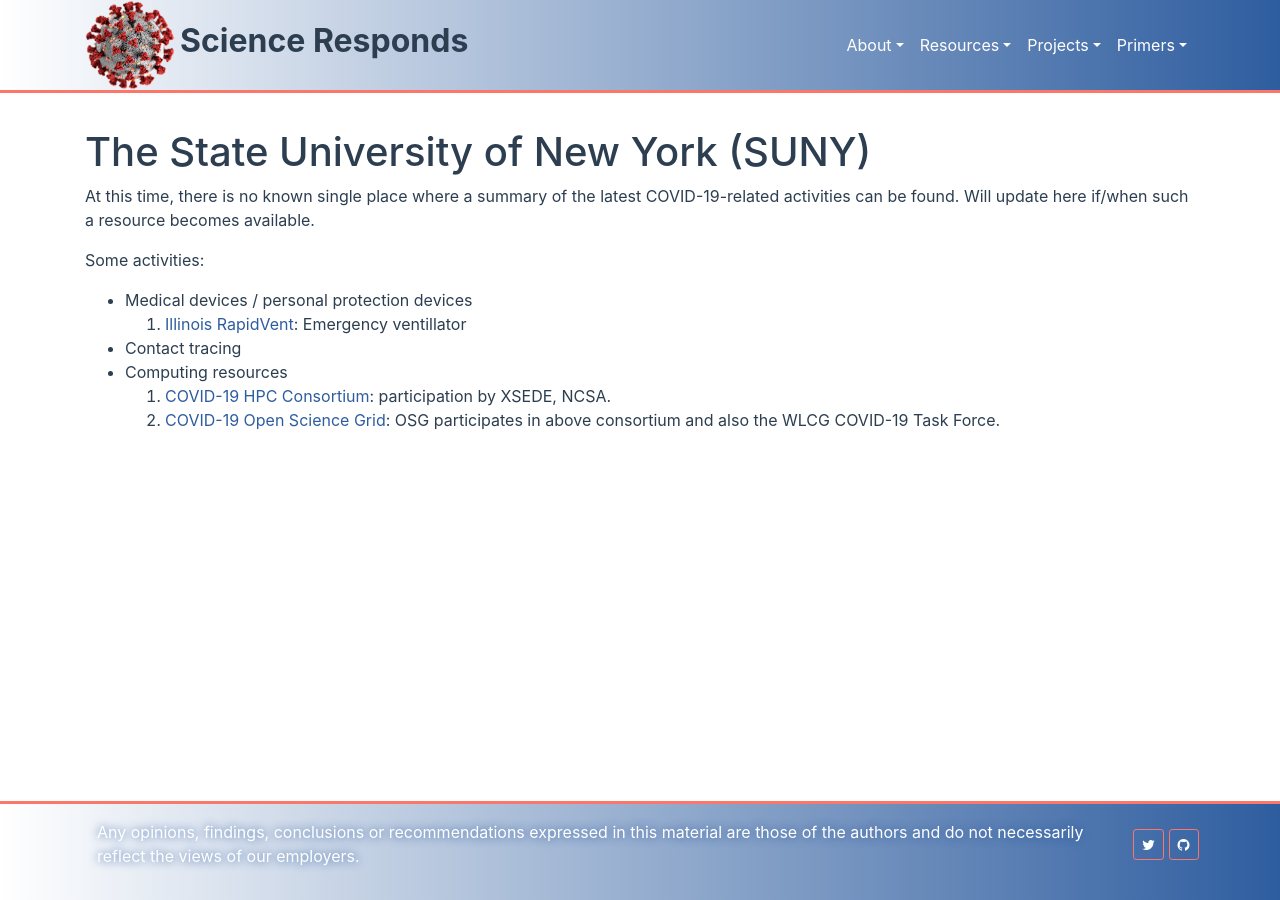
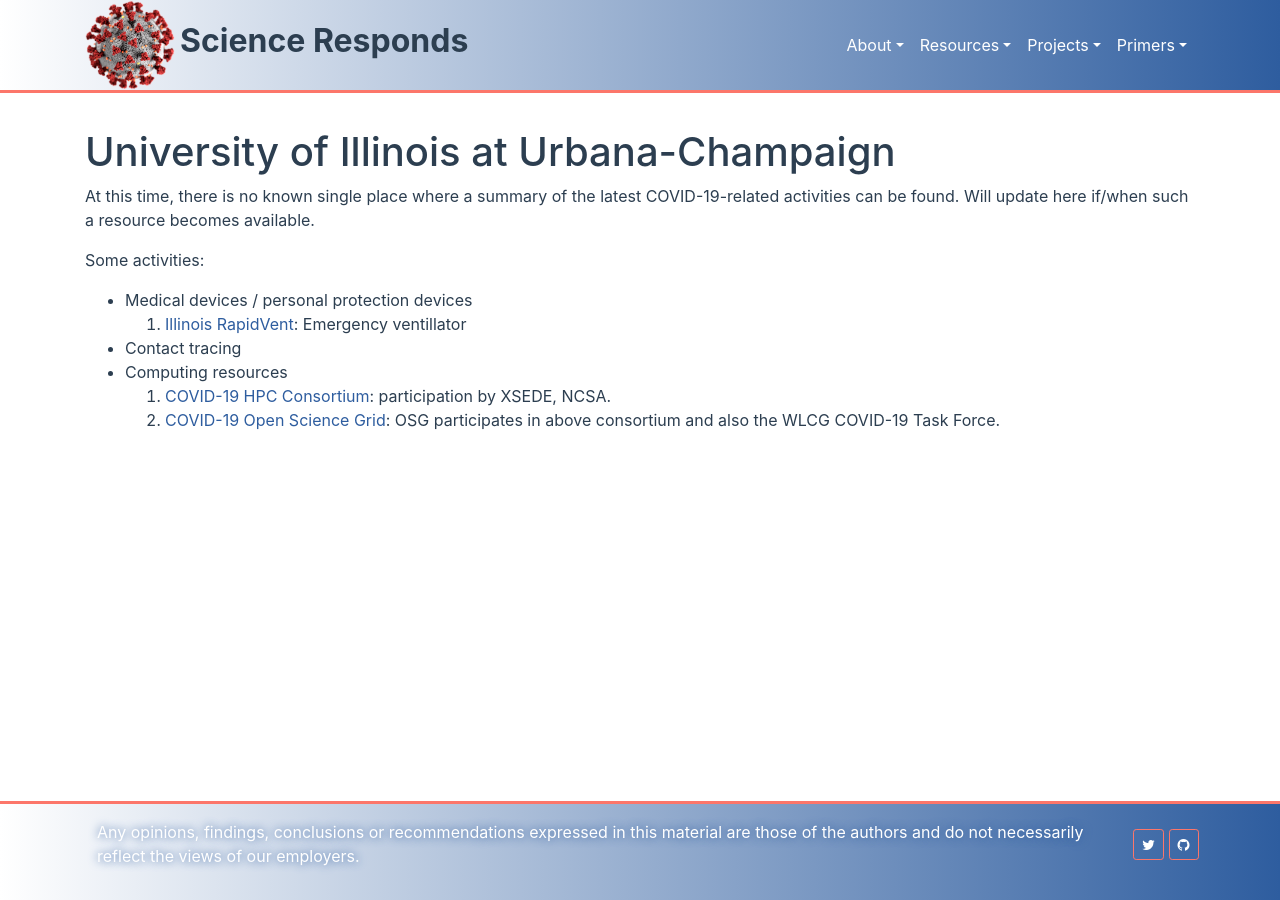
Before and after one commit to science-responds/science-responds.github.io-source, a Jekyll site: the page built from pages/institutions/illinois.md, in a window 1280 px wide. Built offline with Jekyll 4.4.1, drawn with Linux system fonts in a browser that asks for light colours.

Commit message:
update title

```diff
--- a/pages/institutions/illinois.md
+++ b/pages/institutions/illinois.md
@@ -4,7 +4,7 @@ permalink: /institutions/illinois/
 pagetype: institution
 ---
 
-# The State University of New York (SUNY)
+# University of Illinois at Urbana-Champaign
 
   At this time, there is no known single place where a summary of the latest COVID-19-related activities can be found. Will update here if/when such a resource becomes available.
 
```
